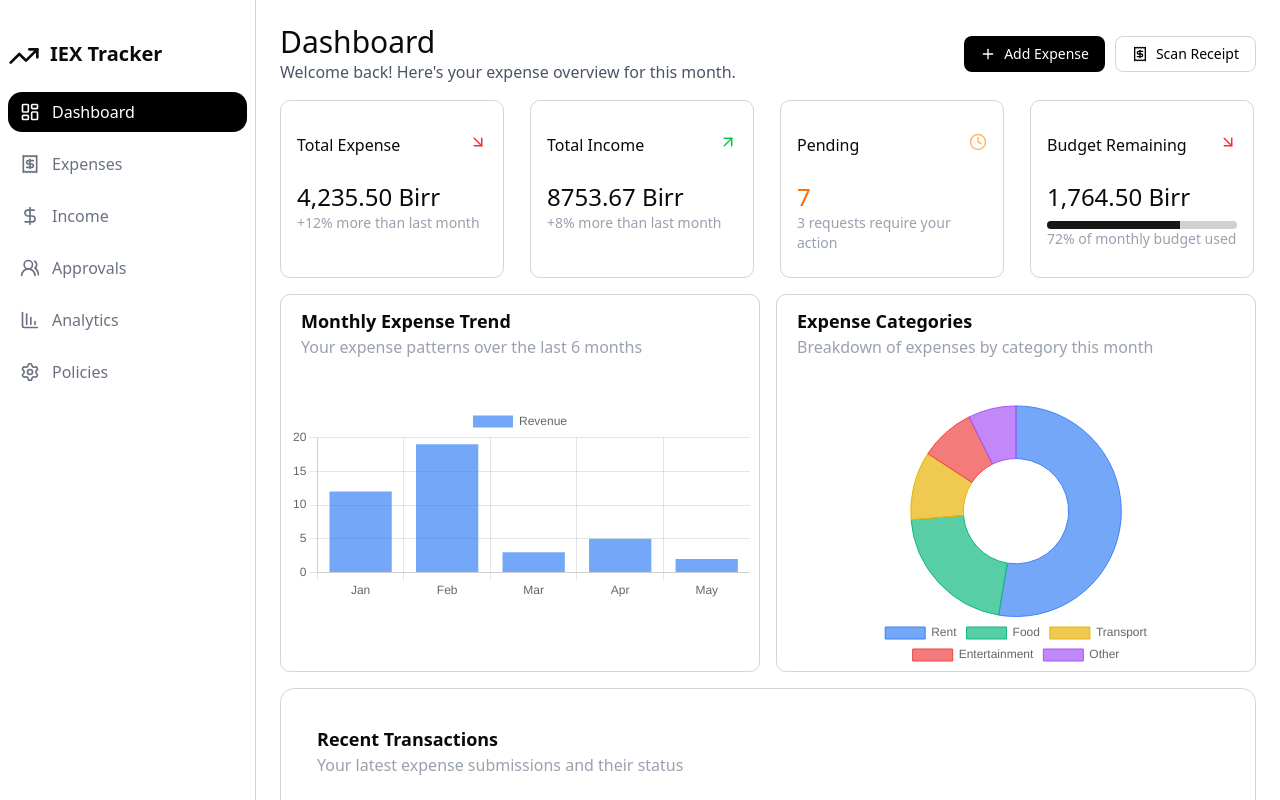
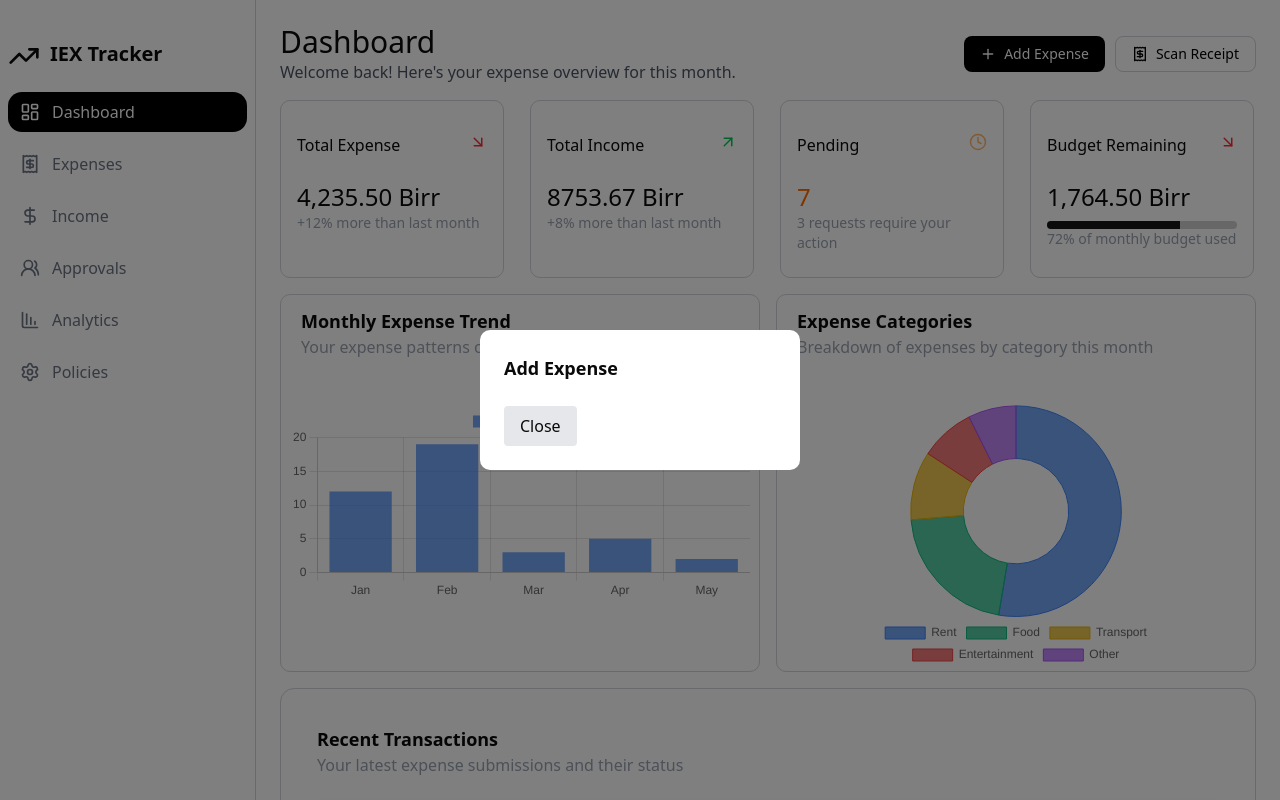
Before and after one commit to snoppycoder/deployiex, a Next.js app: page / in a window 1280 px wide. Both pictures are taken after a click on the button "Add Expense". Shown: the top 800 px of the page. Built offline with nearby package versions, Linux system fonts and the light colour scheme.

Commit message:
Custom modal

```diff
--- /dev/null
+++ b/app/component/Expense-Button.tsx
@@ -0,0 +1,33 @@
+"use client";
+import { Plus } from "lucide-react";
+import { useState } from "react";
+
+export default function AddExpenseButton() {
+  const [isOpen, setIsOpen] = useState(false);
+
+  return (
+    <>
+      <button
+        onClick={() => setIsOpen(true)}
+        data-slot="button"
+        className="inline-flex items-center gap-2 justify-center whitespace-nowrap rounded-md lg:text-sm font-medium transition-all disabled:opacity-50 outline-none focus-visible:border-ring focus-visible:ring-ring/50 focus-visible:ring-[3px] aria-invalid:ring-destructive/20 dark:aria-invalid:ring-destructive/40 aria-invalid:border-destructive cursor-pointer bg-black hover:bg-black/90 h-8 lg:h-9 lg:px-4 px-2 py-2 text-xs text-white"
+      >
+        <Plus size={16} /> Add Expense
+      </button>
+
+      {isOpen && (
+        <div className="fixed inset-0 bg-black/50 flex items-center justify-center z-50">
+          <div className="bg-white p-6 rounded-lg w-80">
+            <h2 className="text-lg font-semibold mb-4">Add Expense</h2>
+            <button
+              onClick={() => setIsOpen(false)}
+              className="mt-2 px-4 py-2 bg-gray-200 rounded hover:bg-gray-300"
+            >
+              Close
+            </button>
+          </div>
+        </div>
+      )}
+    </>
+  );
+}
--- a/app/page.tsx
+++ b/app/page.tsx
@@ -11,6 +11,7 @@ import PieChartComponent from "./component/pie-chart";
 import TransactionCard from "./component/Transaction-Card";
 import { Progress } from "@/components/ui/progress";
 import DashboardCard from "./component/dashboard-card";
+import AddExpenseButton from "./component/Expense-Button";
 
 export default function Dashboard() {
   return (
@@ -23,12 +24,7 @@ export default function Dashboard() {
           </span>
         </div>
         <div className="flex gap-x-2.5">
-          <button
-            data-slot="button"
-            className="inline-flex items-center gap-2 justify-center whitespace-nowrap rounded-md lg:text-sm font-medium transition-all disabled:opacity-50 outline-none focus-visible:border-ring focus-visible:ring-ring/50 focus-visible:ring-[3px] aria-invalid:ring-destructive/20 dark:aria-invalid:ring-destructive/40 aria-invalid:border-destructive cursor-pointer bg-black hover:bg-black/90 h-8 lg:h-9 lg:px-4 px-2 py-2  text-xs text-white"
-          >
-            <Plus size={16} /> Add Expense
-          </button>
+          <AddExpenseButton />
           <button
             data-slot="button"
             className="inline-flex items-center gap-2 justify-center whitespace-nowrap rounded-md lg:text-sm font-medium transition-all disabled:opacity-50 outline-none focus-visible:border-ring focus-visible:ring-ring/50 focus-visible:ring-[3px] aria-invalid:ring-destructive/20 dark:aria-invalid:ring-destructive/40 aria-invalid:border-destructive cursor-pointer bg-white  h-8 lg:h-9 lg:px-4 px-2 py-2  text-xs text-black border border-gray-300"
```
